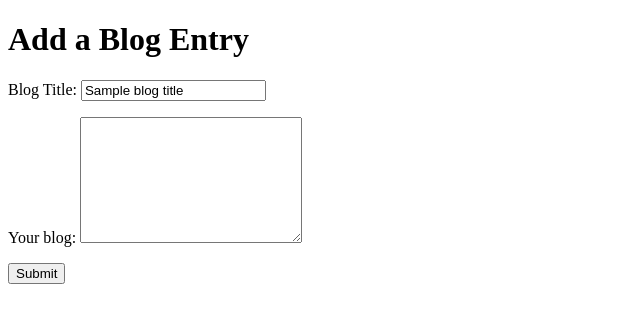
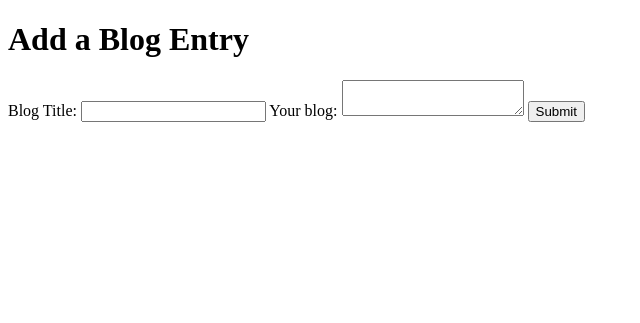
Before and after one commit to Marco-Senpai/blogz, a Flask app: template templates/newpost.html in a window 1280 px wide. Shown: the part 26-349 px from the top of the page, without its empty margins (0-640 px from the left). Run offline with Flask 2, Linux system fonts and the light colour scheme; the visitor is signed in with stand-in values (Sample User, id 1); tables that the repository leaves empty hold one stand-in row (values such as "Sample post"); the template is opened without the code that fills it: most values are stand-ins (such as "Sample title", 1, 10 or a date in 2020).

Commit message:
6th draft

```diff
--- a/main.py
+++ b/main.py
@@ -36,7 +36,7 @@ class User(db.Model):
 
 @app.before_request
 def require_login():
-    allowed_routes = ['login', 'signup', 'blog', 'index']
+    allowed_routes = ['login', 'signup', 'blogList', 'index']
     if request.endpoint not in allowed_routes and 'username' not in session:
         return redirect('/login')
 
@@ -106,8 +106,8 @@ def new_post():
         return render_template('newpost.html', title="New Post")
 
     if request.method == 'POST':
-        blog_title = request.form['blog_title']
-        blog_body = request.form['blog_body']
+        blog_title = request.form['title']
+        blog_body = request.form['body']
         title_error = ""
         body_error = ""
         owner = User.query.filter_by(username=session['username']).first()
@@ -122,9 +122,10 @@ def new_post():
             new_blog = Blog(blog_title, blog_body, owner)
             db.session.add(new_blog)
             db.session.commit()
-            blog = Blog.query.order_by('-id').first()
+            blog = Blog.query.order_by('id').first
             cheese = "/blog?id=" + str(blog.id)
-            return render_template(cheese)
+            return redirect(cheese)
+            # return render_template('singleBlog.html', blog=blog)
         else:
             return render_template('newpost.html',
                                    title="New Post", title_error=title_error,
@@ -136,17 +137,17 @@ def blog():
     if request.args.get("id"):
         blog_id = request.args.get("id")
         blog = Blog.query.get(blog_id)
-        return render_template('display.html', blog=blog)
+        return render_template('singleBlog.html', blog=blog)
 
     elif request.args.get("user"):
         user_id = request.args.get("user")
         user = User.query.get(user_id)
-        blogs = Blog.query.filter_by(owner=user)
+        blogs = Blog.query.filter_by(owner=user).all()
         return render_template('singleUser.html', blogs=blogs)
 
     else:
         blogs = Blog.query.all()
-        return render_template('blog.html', title="Blogz", blogs=blogs)
+        return render_template('blogList.html', title="Blogz", blogs=blogs)
 
 
 @app.route('/', methods=['GET'])
--- a/static/css/styles.css
+++ b/static/css/styles.css
@@ -0,0 +1,3 @@
+.error{
+    color: red;
+}
--- a/templates/base.html
+++ b/templates/base.html
@@ -2,16 +2,16 @@
 <html>
     <head>
         <title>{{title}}</title>
-    <style>
+
         <link rel="stylesheet" type="text/css" href="{{ url_for('static', filename='css/styles.css')}}">
 
-    </style>
+
 
     </head>
 <body>
 <nav>
     <a href="/">Home</a>
-    <a href="/blos">All Blogs</a>
+    <a href="/blog">All Blogs</a>
     <a href="/newpost">New Post</a>
     <a href="/logout">Logout</a>
     <a href="/login">Login</a>
@@ -23,7 +23,9 @@
         {% endfor %}
         </ul>
         {% endwith %}
+
     {% block content %}
+
     {% endblock %}
 
 
--- a/templates/blog.html
+++ b/templates/blogList.html
@@ -1,7 +1,7 @@
 {% extends "base.html" %}
 
 {% block content %}
-    <h1>Your New Blog!</h1>
+    <h1>Blog Posts</h1>
 
     {% if blogs|length == 0 %}
 
--- a/templates/index.html
+++ b/templates/index.html
@@ -4,13 +4,19 @@
     <h1>Welcome to the Page</h1>
 
     {% if users|length == 0 %}
+
     <p>No Users Yet</p>
+
     {% else %}
+
         <ul>
             {% for user in users %}
+
             <li><a href="/blog?user={{user.id}}">{{user.username}}</a></li>
+
             {% endfor %}
         </ul>
+
     {% endif %}
 
 {% endblock %}
--- a/templates/newpost.html
+++ b/templates/newpost.html
@@ -6,21 +6,19 @@
 
 
     <h1>Add a Blog Entry</h1>
-    <style>
-        .error{
-            color: red;
-        }
-    </style>
+
     <form method='POST'>
 
 
-      <label for=title>Blog Title:</label>
-      <input id=title type="text" name='blog_title' value="{{blog_title}}">
-      <p>{{title_error}}</p>
-      <label>Your blog:</label>
-      <textarea rows="8" cols="25"name='blog_body' value="{{blog_body}}"></textarea>
-      <p>{{body_error}}</p>
+      <label for=title>
+          Blog Title:
+          <input id=title type="text" name='title' value=""/><span>{{title_error}}</span>
+      </label>
+      <label>
+          Your blog:
+          <textarea name='body' value=""></textarea><span>{{body_error}}</span>
+      </label>
       <input type="submit" value='Submit' />
     </form>
 
-    {% endblock %}
+{% endblock %}
--- a/templates/singleUser.html
+++ b/templates/singleUser.html
@@ -2,12 +2,12 @@
 
 {% block content %}
 
-<h1>{{blogs.owner.username}}'s Blog Posts!</h1>
+<h1>Blog Posts!</h1>
 
     {% for blog in blogs %}
         <h2><a href="./blog?id={{blog.id}}">{{blog.title}}</a></h2>
         <p>{{blog.body}}</p>
-        <p>Author: <a href="/blog?user={{blog.owner.id}}">{{blogs.owner.username}}</p>
+        <p>Author: <a href="/blog?user={{blog.owner.id}}">{{blog.owner.username}}</p>
     {% endfor %}
 
 {% endblock %}
```
Also changed, not shown: templates/display.html (deleted, +0 -18 lines), templates/singleBlog.html (added, +14 -0 lines).
